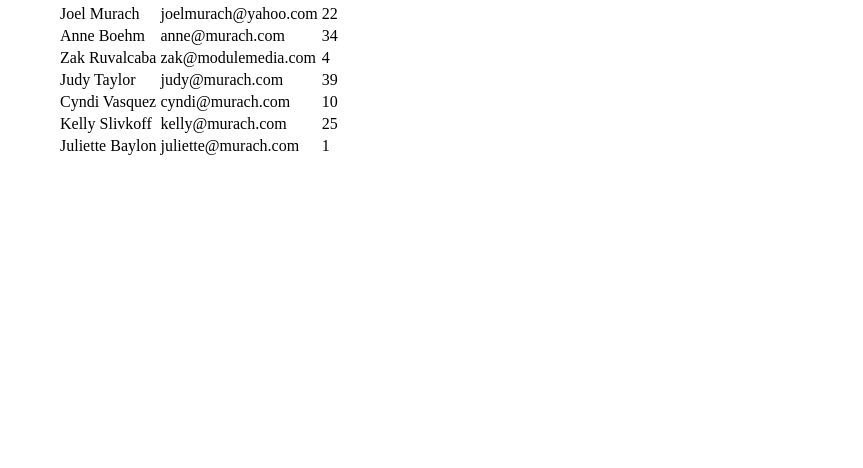
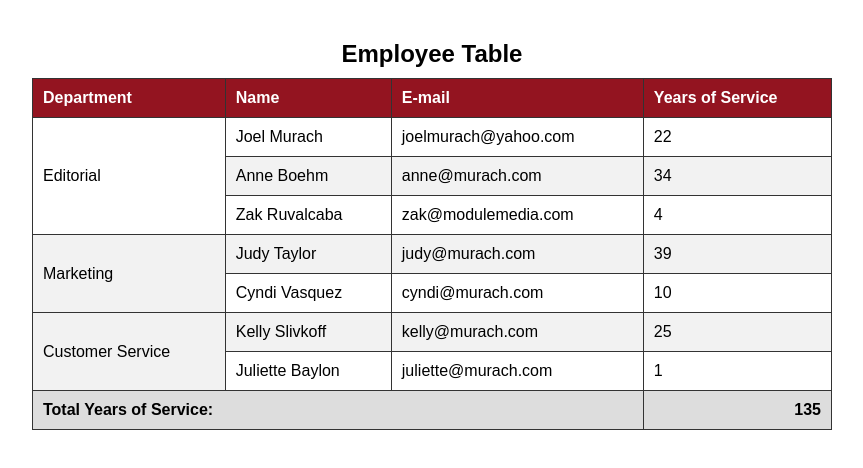
Before and after one commit to 1U25CA079-VSakthiganesh/Sakthi-17-html, a plain HTML site: page starter/index.html in a window 1280 px wide. Shown: the whole page, without its empty margins (208-1071 px from the left). Drawn offline with Linux system fonts and the light colour scheme.

Commit message:
Update index.html

```diff
--- a/starter/index.html
+++ b/starter/index.html
@@ -1,62 +1,79 @@
 <!DOCTYPE html>
-<html>
+<html lang="en">
 <head>
-    <meta charset="utf-8">
-    <title>Employee table</title>
+    <meta charset="UTF-8">
+    <meta name="viewport" content="width=device-width, initial-scale=1.0">
+
+    <title>Employee Table</title>
 
     <style>
-        /* Complete the CSS according to the assignment requirements */
+        * {
+            margin: 0;
+            padding: 0;
+        }
 
         body {
-            width: 750px;
-            margin: 0 auto;
+            font-family: Arial, sans-serif;
+            margin: 30px;
         }
 
         table {
-            /* Add table styling */
+            border-collapse: collapse;
+            width: 800px;
+            margin: 20px auto;
         }
 
         caption {
-            /* Style the caption */
+            font-size: 24px;
+            font-weight: bold;
+            padding: 10px;
         }
 
-        thead, tfoot {
-            /* Header/footer background */
+        th,
+        td {
+            border: 1px solid #333;
+            padding: 10px;
+            text-align: left;
         }
 
-        th, td {
-            /* Add borders, padding and alignment */
+        thead th {
+            background-color: #931420;
+            color: white;
         }
 
-        .right {
-            /* Right-align numeric cells */
+        tbody tr:nth-child(even) {
+            background-color: #f2f2f2;
         }
 
-        .top {
-            /* Align department names to the top */
+        tfoot th,
+        tfoot td {
+            font-weight: bold;
+            background-color: #ddd;
         }
 
-        /* Add alternating row styling */
+        tfoot td {
+            text-align: right;
+        }
     </style>
 </head>
 
 <body>
 
     <table>
-    <!-- Add the caption -->
+        <caption>Employee Table</caption>
 
         <thead>
             <tr>
-            <!-- Add the four column headings -->
+                <th>Department</th>
+                <th>Name</th>
+                <th>E-mail</th>
+                <th>Years of Service</th>
             </tr>
         </thead>
 
         <tbody>
-
-        <!-- Editorial: 3 employees -->
-
             <tr>
-            <!-- Department cell should use rowspan -->
+                <td rowspan="3">Editorial</td>
                 <td>Joel Murach</td>
                 <td>joelmurach@yahoo.com</td>
                 <td>22</td>
@@ -74,10 +91,8 @@
                 <td>4</td>
             </tr>
 
-        <!-- Marketing: 2 employees -->
-
             <tr>
-            <!-- Add department cell -->
+                <td rowspan="2">Marketing</td>
                 <td>Judy Taylor</td>
                 <td>judy@murach.com</td>
                 <td>39</td>
@@ -89,10 +104,8 @@
                 <td>10</td>
             </tr>
 
-        <!-- Customer Service: 2 employees -->
-
             <tr>
-            <!-- Add department cell -->
+                <td rowspan="2">Customer Service</td>
                 <td>Kelly Slivkoff</td>
                 <td>kelly@murach.com</td>
                 <td>25</td>
@@ -103,15 +116,16 @@
                 <td>juliette@murach.com</td>
                 <td>1</td>
             </tr>
-
         </tbody>
 
         <tfoot>
             <tr>
-            <!-- Add total label and total -->
+                <th colspan="3">Total Years of Service:</th>
+                <td>135</td>
             </tr>
         </tfoot>
+
     </table>
 
 </body>
-</html
+</html>
```
Lines whose indentation alone changed are shown as unchanged.
